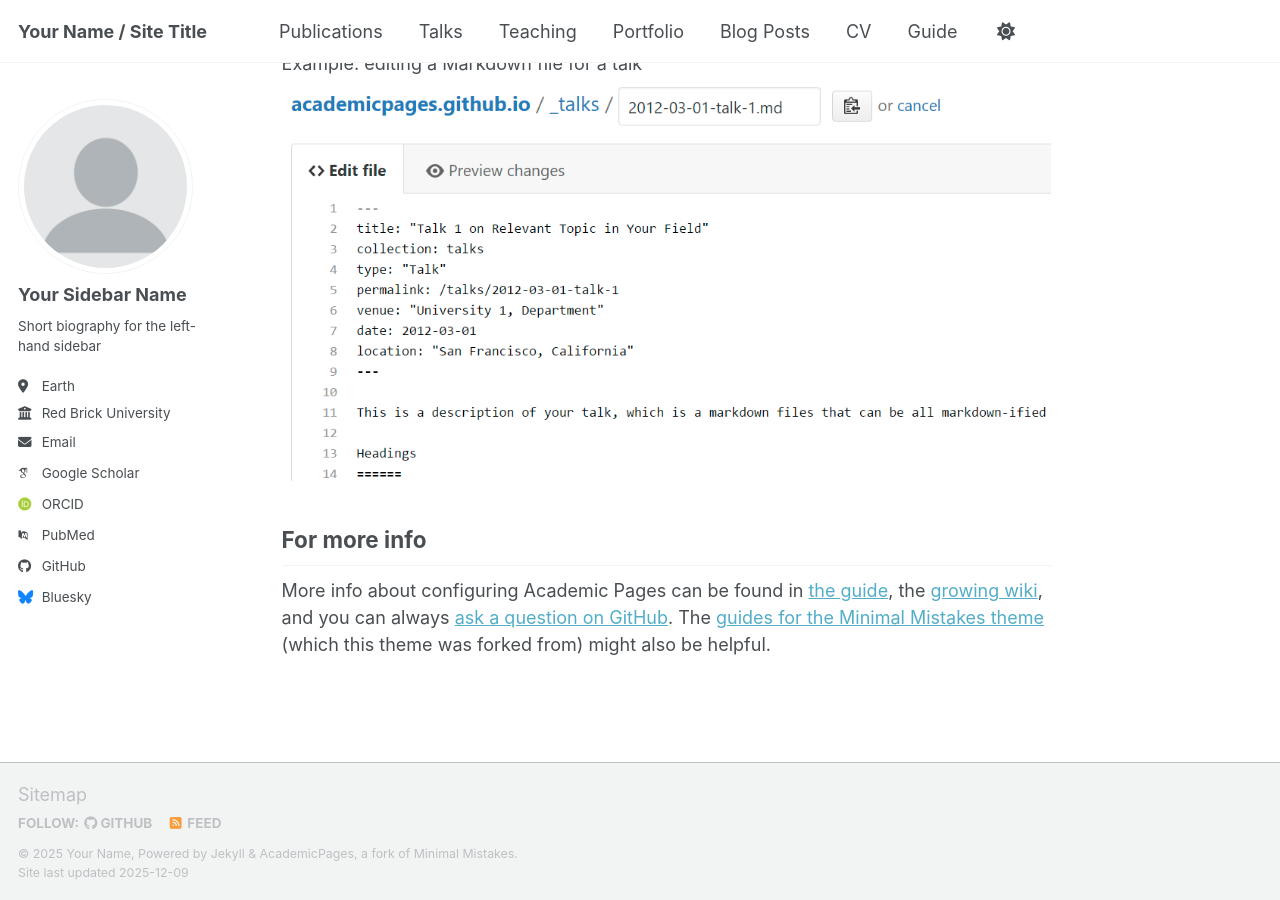
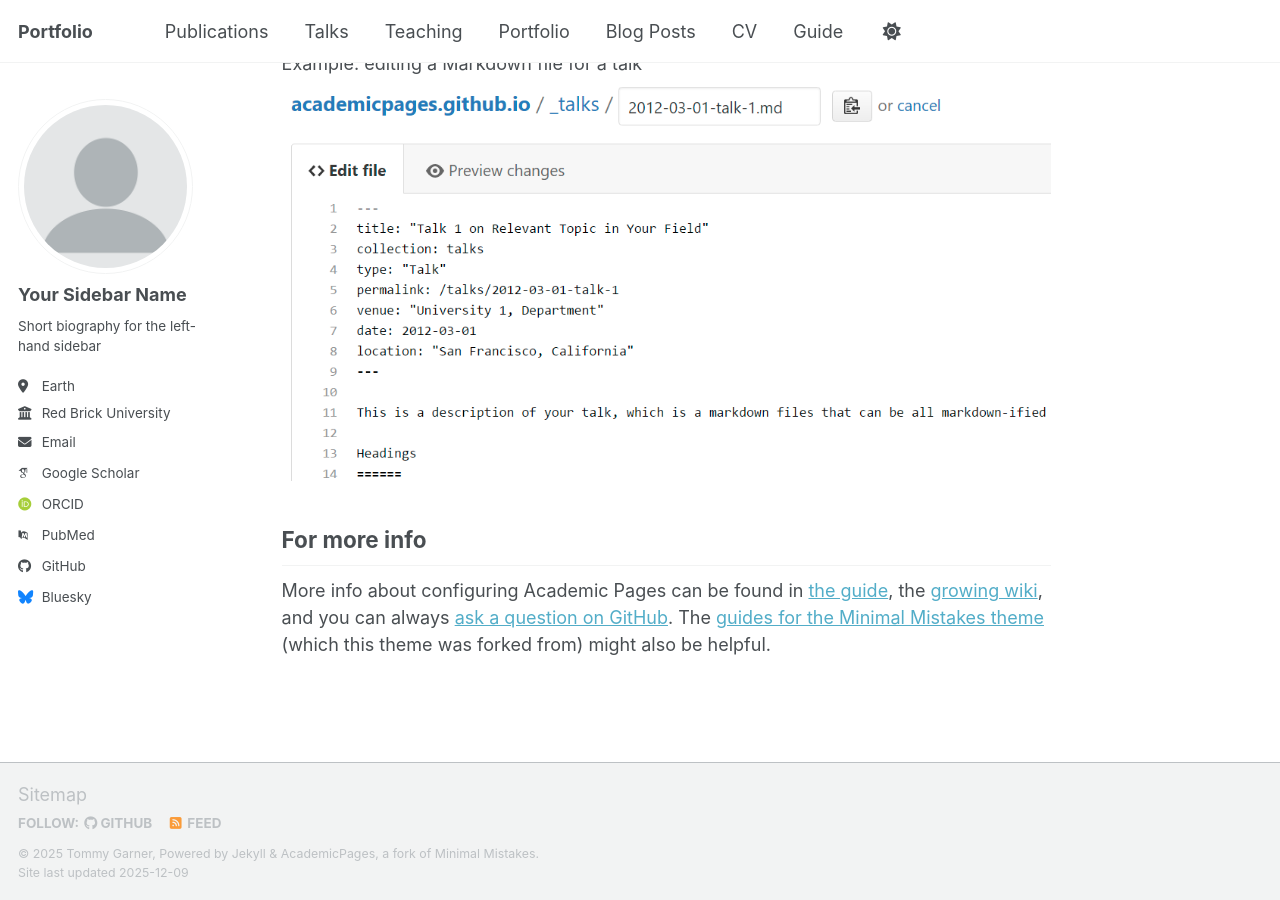
Before and after one commit to tommygarner/tommygarner.github.io, a Jekyll site: the page built from _pages/about.md, in a window 1280 px wide and 900 px high, scrolled down 2718 px. Built offline with Jekyll 4.4.1, drawn with Linux system fonts in a browser that asks for light colours; some web fonts are replaced; a script bundle is joined from its source files by our own code; library files that are not in the unit come from our copies.

Commit message:
Modify site configuration for personal portfolio
Updated site title, name, description, and URL in configuration.

```diff
--- a/_config.yml
+++ b/_config.yml
@@ -9,11 +9,11 @@
 # Basic Site Settings
 locale                   : "en-US"
 site_theme               : "default" # Currently available options are "default", "air"
-title                    : "Your Name / Site Title"
+title                    : "Portfolio"
 title_separator          : "-"
-name                     : &name "Your Name"
-description              : &description "Your Name's academic portfolio"   # Update this with a general description of your site, this is the default if not overridden by a page
-url                      : https://academicpages.github.io # The base hostname & protocol for your site e.g. "https://[your GitHub username].github.io",
+name                     : &name "Tommy Garner"
+description              : &description "Tommy's academic portfolio, showcasing personal and academic projects and ideas"   # Update this with a general description of your site, this is the default if not overridden by a page
+url                      : https://tommygarner.github.io # The base hostname & protocol for your site e.g. "https://[your GitHub username].github.io",
                                                            # or if you already have some other page hosted on Github then use "https://[your GitHub username].github.io/[Your Repo Name]"
 baseurl                  : "" # the subpath of your site, e.g. "/blog"
 repository               : "academicpages/academicpages.github.io"
```
